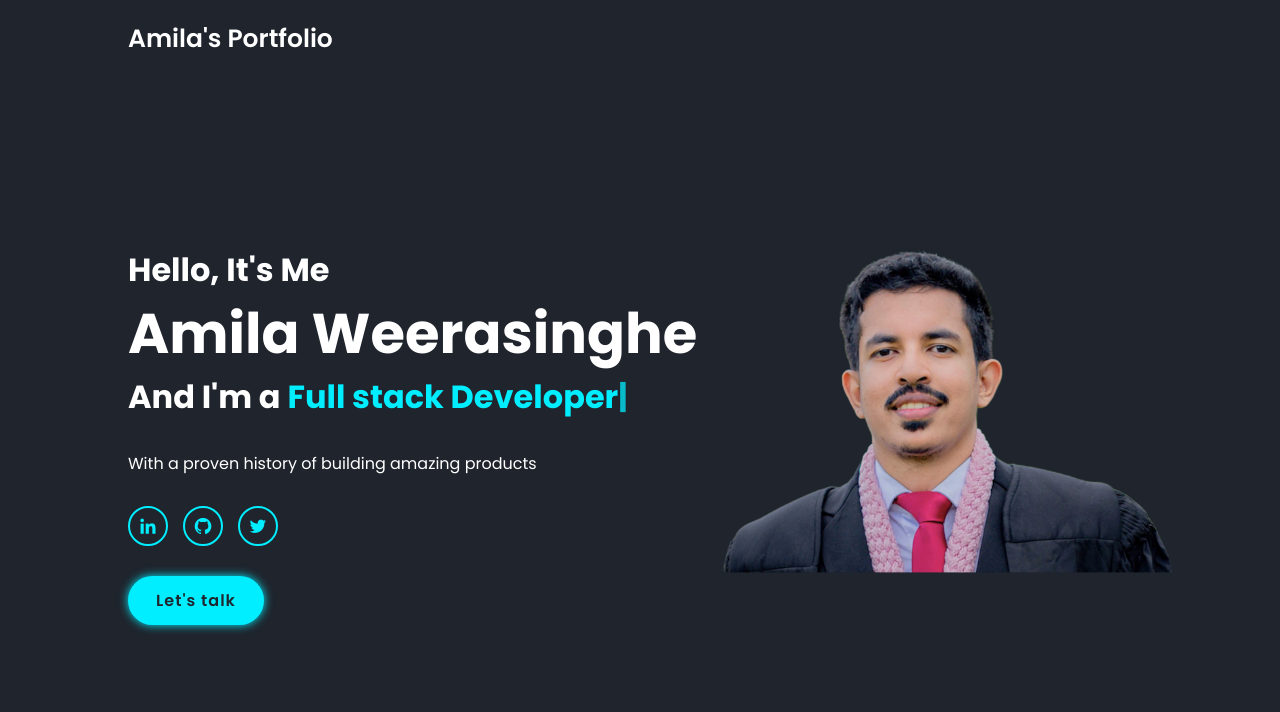
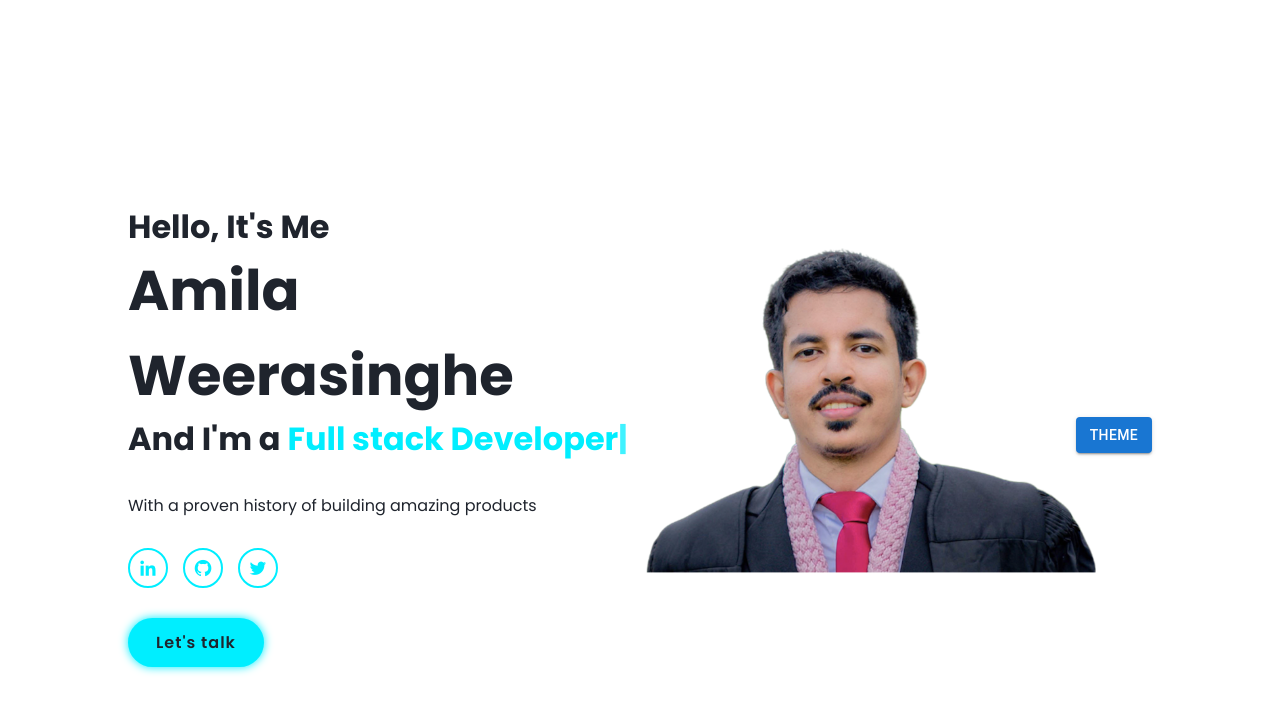
Before and after one commit to AmilaWeerasinghe/amilaweerasinghe.github.io, a React (Create React App) app: page / in a window 1280 px wide. Shown: the top 712 px of the page. Built offline with nearby package versions, Linux system fonts and the light colour scheme.

Commit message:
integrate theme toggle for button and redux

```diff
--- a/src/App.tsx
+++ b/src/App.tsx
@@ -1,4 +1,4 @@
-import React from 'react';
+import React, { useEffect } from 'react';
 import { BrowserRouter as Router, Routes, Route } from 'react-router-dom';
 import Header from './components/Header/Header';
 import Home from './components/HomePage/Home';
@@ -6,8 +6,16 @@ import SkillsComponent from './components/SkillsComponent/SkillsComponent';
 import Portfolio from './components/Portfolio';
 import './App.css';
 import './styles.css';
+import { useSelector } from 'react-redux';
+import { RootState } from './store/store';
 
 const App: React.FC = () => {
+  const theme = useSelector((state: RootState) => state.theme.theme);
+
+  useEffect(() => {
+    document.body.className = theme;
+  }, [theme]);
+
   return (
     <Router>
       <Header />
--- a/src/components/HomePage/Home.tsx
+++ b/src/components/HomePage/Home.tsx
@@ -2,8 +2,19 @@ import React from 'react';
 import 'boxicons/css/boxicons.min.css';
 import './Home.css';
 import TypedText from '../TypedTextComponent/TypedText';
+import { Button } from '@mui/material';
+import { useSelector, useDispatch } from 'react-redux';
+import { RootState, AppDispatch } from '../../store/store';
+import { toggleTheme } from '../../store/slices/themeSlice';
 
 const Home: React.FC = () => {
+  const theme = useSelector((state: RootState) => state.theme.theme);
+  const dispatch = useDispatch<AppDispatch>();
+
+  const handleToggleTheme = () => {
+    dispatch(toggleTheme());
+  };
+
   return (
     <section className="home">
       <div className="home-content">
@@ -27,6 +38,9 @@ const Home: React.FC = () => {
       <div className="home-img">
         <img src={`${process.env.PUBLIC_URL}/images/main.png`} alt="home" />
       </div>
+      <Button variant="contained" color="primary" onClick={handleToggleTheme}>
+        Theme
+      </Button>
     </section>
   );
 }
--- a/src/index.tsx
+++ b/src/index.tsx
@@ -2,10 +2,14 @@ import React from 'react';
 import ReactDOM from 'react-dom';
 import './index.css';
 import App from './App';
+import store from './store/store';
+import { Provider } from 'react-redux';
 
 ReactDOM.render(
   <React.StrictMode>
-    <App />
+    <Provider store={store}>
+      <App />
+    </Provider>
   </React.StrictMode>,
   document.getElementById('root')
 );
--- a/src/styles.css
+++ b/src/styles.css
@@ -7,9 +7,19 @@
     font-family: 'Poppins', sans-serif;
 }
 
-body {
+/* body {
     background: #1f242d;
     color: #fff;
+} */
+
+body.light {
+    background: #1f242d;
+    color: #fff;
+}
+
+body.dark {
+    background: #fff;
+    color: #1f242d;
 }
 
 .header {
```
